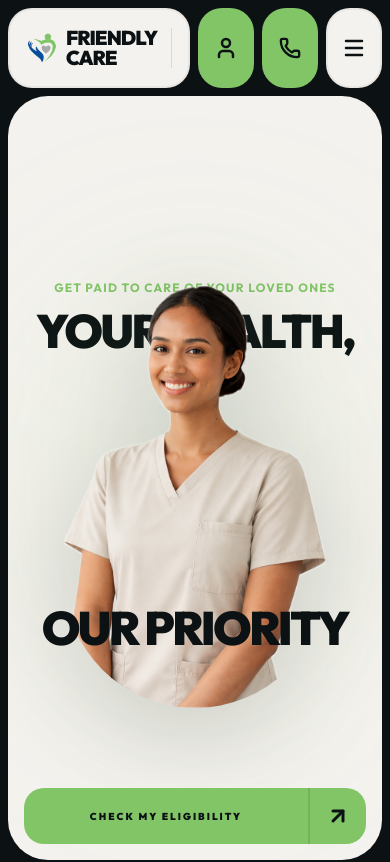
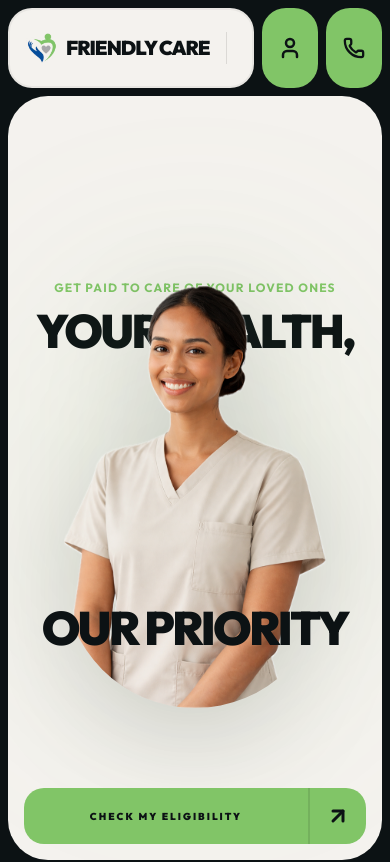
Before and after one commit to verix-ai/fca-web, a React (Vite) app: page / in a window 390 px wide. Shown: the top 862 px of the page. Built offline with nearby package versions, Linux system fonts and the light colour scheme.

Commit message:
Remove hamburger menu from mobile header

```diff
--- a/components/Header.tsx
+++ b/components/Header.tsx
@@ -1,5 +1,5 @@
 import React from 'react';
-import { User, Phone, Menu } from 'lucide-react';
+import { User, Phone } from 'lucide-react';
 import { Link } from 'react-router-dom';
 
 const Header: React.FC = () => {
@@ -52,9 +52,6 @@ const Header: React.FC = () => {
           <Phone size={22} className="md:hidden" strokeWidth={2.5} />
           <span className="hidden md:inline">Call Today</span>
         </a>
-        <button className="md:hidden w-14 h-full flex items-center justify-center bg-[#f4f2ee] border-2 border-black/5 rounded-[24px] text-navy hover:brightness-95 transition-all">
-          <Menu size={24} strokeWidth={2.5} />
-        </button>
       </div>
     </header>
   );
```
